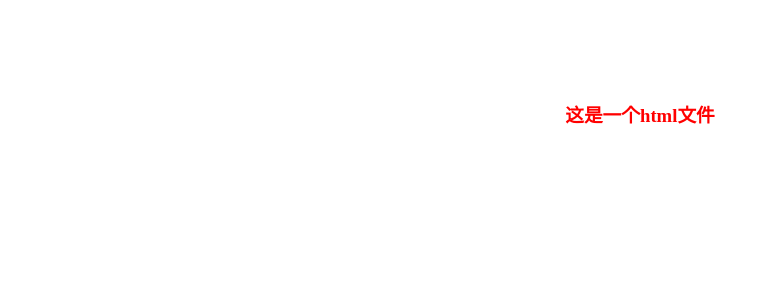
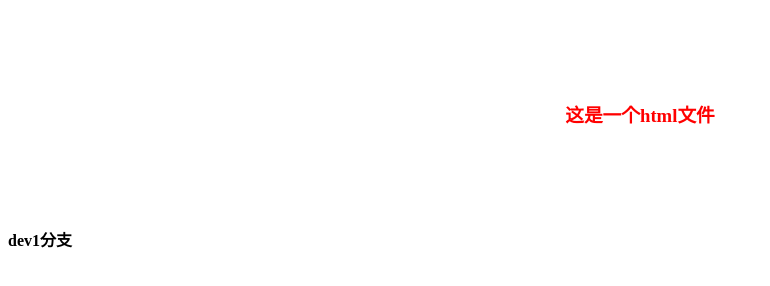
Before and after one commit to cpdppp/my-repository01, a plain HTML site: page index.html in a window 1280 px wide. Shown: the whole page, without its empty margins (0-770 px from the left). Drawn offline with Linux system fonts and the light colour scheme.

Commit message:
dev branch

```diff
--- a/index.html
+++ b/index.html
@@ -7,5 +7,6 @@
 </head>
 <body>
 	<h3>这是一个html文件</h3>
+	<h4>dev1分支</h4>
 </body>
 </html>
```
